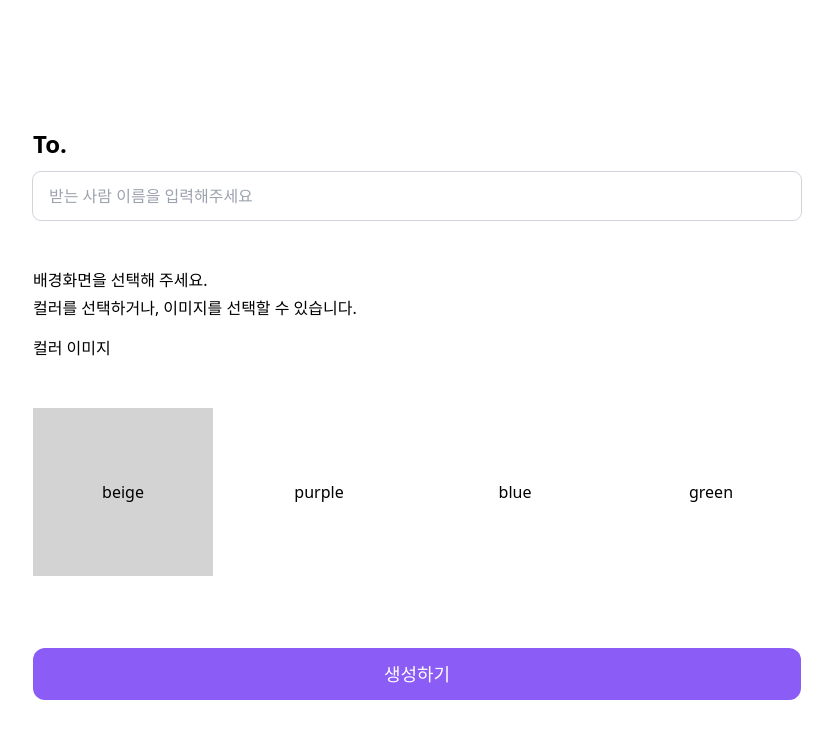
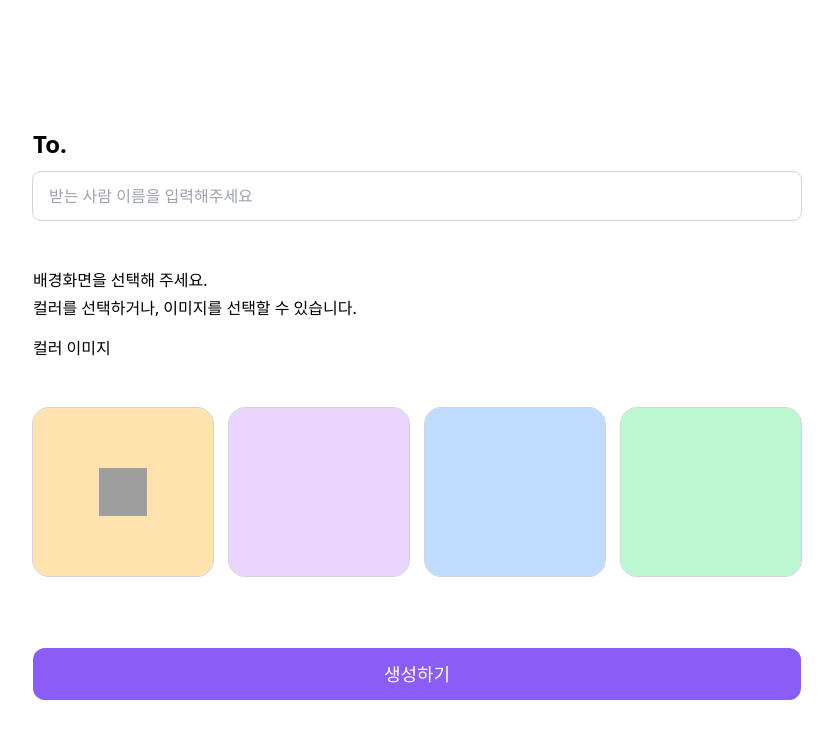
Before and after one commit to codeit-8-Sprint-Part2-Project/Rolling, a React (Create React App) app: page / in a window 1280 px wide. Shown: the top 738 px of the page, without its empty margins (223-1056 px from the left). Built offline with nearby package versions, Linux system fonts and the light colour scheme; grey boxes are pictures that could not be loaded.

Commit message:
Design: 컬러 요소 선택 시 체크 아이콘 렌더링

```diff
--- a/src/pages/postTheme/components/BackgroundColorList.tsx
+++ b/src/pages/postTheme/components/BackgroundColorList.tsx
@@ -38,22 +38,43 @@ export const BackgroundColorList: React.FC<BackgroundColorListProps> = ({
     return null;
   }
 
+  // Tailwind CSS 클래스 이름을 value에 따라 동적으로 생성하는 함수
+  const getColorClass = (color: string) => {
+    switch (color) {
+      case BackgroundColor.Beige:
+        return "bg-beige";
+      case BackgroundColor.Purple:
+        return "bg-purple-200";
+      case BackgroundColor.Blue:
+        return "bg-blue-200";
+      case BackgroundColor.Green:
+        return "bg-green-200";
+      default:
+        return "";
+    }
+  };
+
   return (
     <menu className="flex gap-x-4">
       {backgroundColors.map((color, index) => (
+        <div key={`${color}-${index}`} className="relative flex-1">
           <input
             name="backgroundColor"
             type="button"
             value={color}
-          key={`${color}-${index}`}
             onClick={() => handleOptionClick("backgroundColor", color)}
-          style={{
-            backgroundColor:
-              selectedOption === color ? "lightgray" : "transparent",
-            cursor: "pointer",
-          }}
-          className="flex-1 h-[168px]"
+            className={`w-full h-[168px] rounded-2xl outline outline-1 outline-gray-300 text-transparent cursor-pointer ${getColorClass(
+              color
+            )}`}
           />
+          {selectedOption === color && (
+            <img
+              src="../assets/icons/ic_check_theme.png"
+              alt="배경화면 선택 아이콘"
+              className="absolute top-1/2 left-1/2 transform -translate-x-1/2 -translate-y-1/2 w-12 h-12"
+            />
+          )}
+        </div>
       ))}
     </menu>
   );
```
Lines whose indentation alone changed are shown as unchanged.
